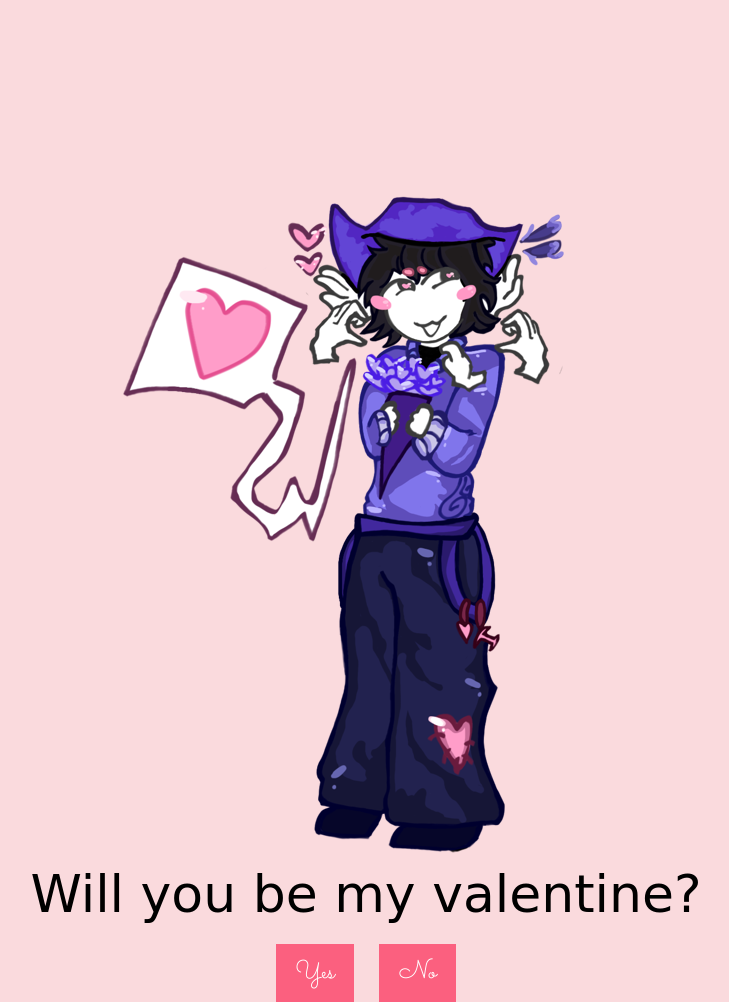
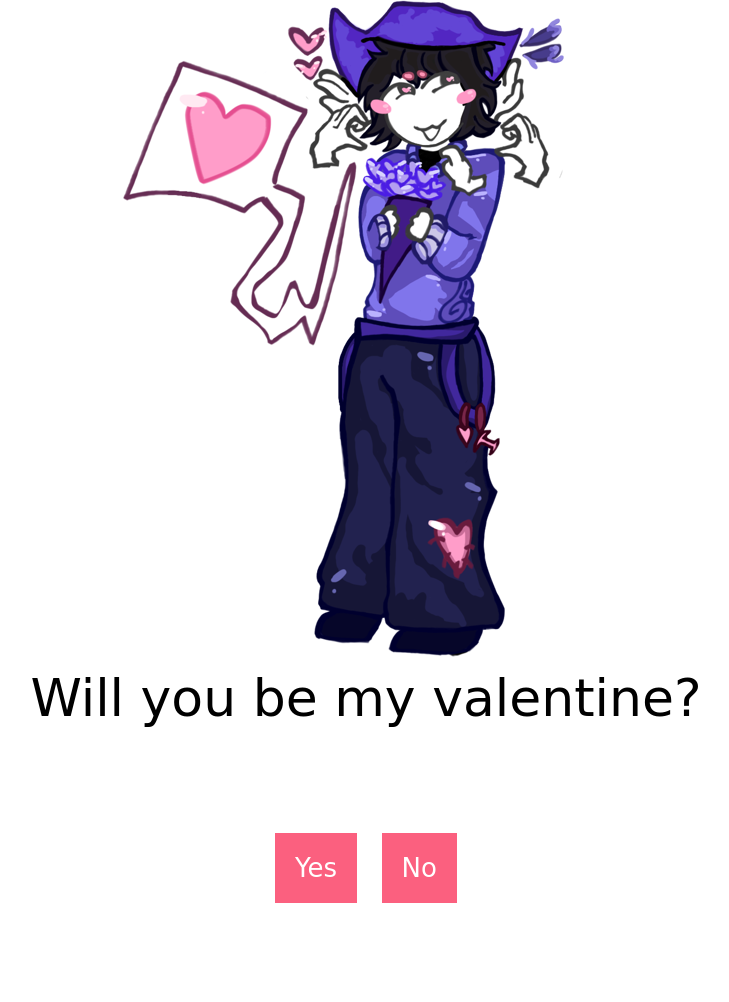
Before and after one commit to JustSomeDoode/Valentine, a plain HTML site: page index.html in a window 1280 px wide. Shown: the part 107-1109 px from the top of the page, without its empty margins (274-1003 px from the left). After the commit the page ends 1065 px from the top, so only its background shows below. Drawn offline with Linux system fonts and the light colour scheme.

Commit message:
style.css

```diff
--- a/style.css
+++ b/style.css
@@ -4,7 +4,7 @@ body {
     font-family: Arial, sans-serif; /* Fallback font family */
     text-align: center; /* Center-align text */
     margin: 0; /* Remove default margin */
-    background-color: #FADADD; /* Set background color to light pink */
+    background-color: #FFFFFF; /* Set background color to light pink */
 }
 
 #container {
@@ -12,7 +12,7 @@ body {
     flex-direction: column; /* Stack elements vertically */
     align-items: center; /* Center-align items horizontally */
     justify-content: center; /* Center-align items vertically */
-    height: 100vh; /* Make the container full viewport height */
+    height: 70vh; /* Make the container full viewport height */
 }
 
 #image-container {
@@ -25,14 +25,14 @@ body {
 }
 
 #options {
-    margin-top: 20px; /* Add space above the options */
+    margin-top: 50px; /* Add space above the options */
 }
 
 button {
-    padding: 10px 20px; /* Set padding for buttons */
-    margin: 0 10px; /* Set margin around buttons */
+    padding: 20px 20px; /* Set padding for buttons */
+    margin: 55px 10px; /* Set margin around buttons */
     font-size: 26px; /* Set font size for buttons */
-    font-family: 'Sacramento', cursive; /* Apply Sacramento font to the options */
+    font-family: 'Schoolbell', cursive; /* Apply Schoolbell font to the options */
     background-color: #FB607F; /* Set button background color */
     color: white; /* Set text color to white */
     border: none; /* Remove button border */
```
